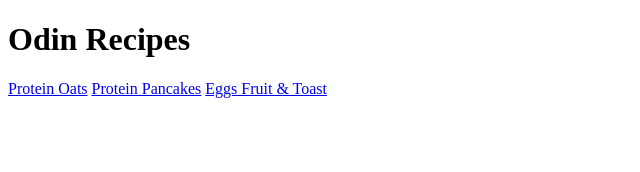
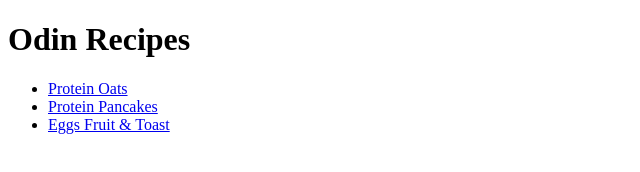
Before and after one commit to jairxortega/odin-recipes, a plain HTML site: page index.html in a window 1280 px wide. Shown: the whole page, without its empty margins (0-640 px from the left). Drawn offline with Linux system fonts and the light colour scheme.

Commit message:
Put recipes in unordered list

```diff
--- a/index.html
+++ b/index.html
@@ -8,8 +8,10 @@
 </head>
 <body>
     <h1>Odin Recipes</h1>
-    <a href="recipes/proats.html">Protein Oats</a>
-    <a href="recipes/proteinpancakes.html">Protein Pancakes</a>
-    <a href="recipes/scrambledeggs.html">Eggs Fruit & Toast</a>
+    <ul>
+        <li><a href="recipes/proats.html">Protein Oats</a></li>
+        <li><a href="recipes/proteinpancakes.html">Protein Pancakes</a></li>
+        <li><a href="recipes/scrambledeggs.html">Eggs Fruit & Toast</a></li>
+    </ul>
 </body>
 </html>
```
